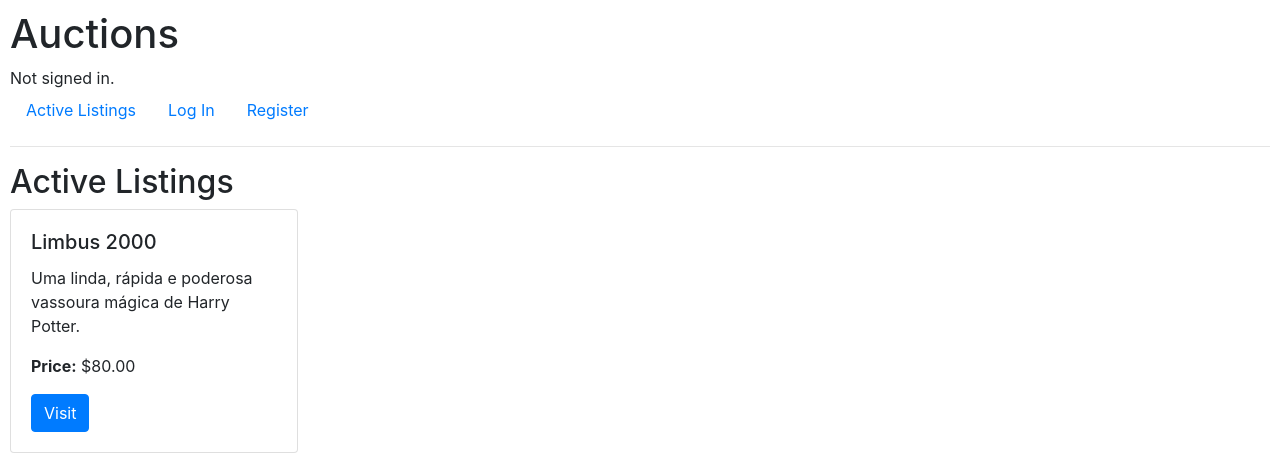
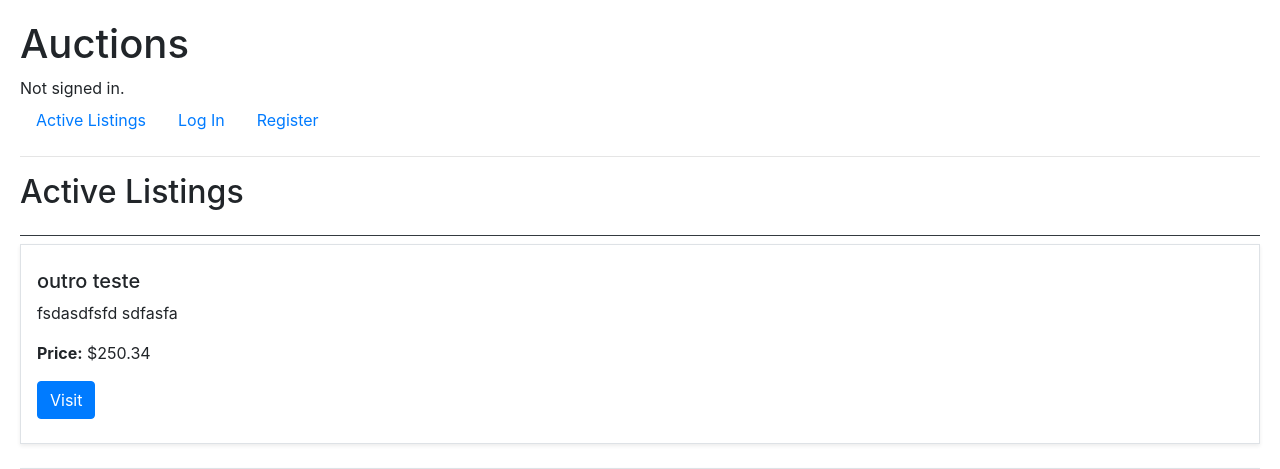
Before and after one commit to raiane-oliveira/Commerce, a Django app: page / in a window 1280 px wide. Shown: the top 469 px of the page. Run offline with Django 3.2, Linux system fonts and the light colour scheme; data comes from the database, SQL or seed files in the repository; both versions use the stored data as it was after the commit; some libraries are stand-ins or nearby versions.

Commit message:
Sorting the listings in descending order and creating a specific page to each listing

```diff
--- a/auctions/models.py
+++ b/auctions/models.py
@@ -1,5 +1,6 @@
 from django.contrib.auth.models import AbstractUser
 from django.db import models
+from django.db.models import F
 
 
 class User(AbstractUser):
@@ -15,6 +16,9 @@
     def __str__(self):
         return f"{self.title}: {self.description}, {self.startBid}"
 
+    class Meta:
+        ordering = [F("id").desc()]
+
 
 class Bids(models.Model):
     pass
--- a/auctions/static/auctions/styles.css
+++ b/auctions/static/auctions/styles.css
@@ -1,3 +1,3 @@
 body {
-    padding: 10px;
+    padding: 20px;
 }
--- a/auctions/templates/auctions/index.html
+++ b/auctions/templates/auctions/index.html
@@ -1,20 +1,29 @@
 {% extends "auctions/layout.html" %}
 
 {% block body %}
-    <h2>Active Listings</h2>
+    <h2 class="border-bottom border-dark pb-4">Active Listings</h2>
 
     {% for listing in listings %}
-        <div class="card" style="width: 18rem; margin-bottom: 20px;">
-            {% if listing.imageURL %}
-                <img class="card-img-top" src="{{ listing.imageURL }}" alt="Listing Image">
-            {% endif %}
-            <div class="card-body">
-                <h5 class="card-title">{{ listing.title }}</h5>
-                <p class="card-text">{{ listing.description }}</p>
-                <p class="card-text"><strong>Price:</strong> ${{ listing.startBid }}</p>
-                <a href="" class="btn btn-primary">Visit</a>
-            </div>
-        </div>
+        <ul class="list-unstyled">
+            <li class="media shadow-sm mb-4 w-100 border">
+                {% if listing.imageURL %}
+                    <div style="height: 300px; width: 700px;" class="bg-light mr-3">
+                        <img class="img-fluid w-100 h-100" src="{{ listing.imageURL }}" alt="{{ listing.title }} Image" style="object-fit: contain;">
+                    </div>
+                {% endif %}
+                <div class="media-body px-3 py-4">
+                    <h5 class="mt-0">{{ listing.title }}</h5>
+                    <p class="">{{ listing.description }}</p>
+                    <p class="">
+                        <strong>Price:</strong> ${{ listing.startBid }}
+                        <!-- {% if listing.category %}
+                            <p class="card-text p-2 rounded bg-info text-white d-inline">{{ listing.category }}</p>
+                        {% endif %} -->
+                    </p>
+                    <a href="{% url 'listings' listing.id %}" class="btn btn-primary ">Visit</a>
+                </div>
+            </li>
+        </ul>
     {% empty %}
         <p class="lead">
             No auction listings added yet.
--- a/auctions/urls.py
+++ b/auctions/urls.py
@@ -7,5 +7,6 @@
     path("login", views.login_view, name="login"),
     path("logout", views.logout_view, name="logout"),
     path("register", views.register, name="register"),
-    path("create_listing", views.create_listing, name="create_listing")
+    path("create_listing", views.create_listing, name="create_listing"),
+    path("listings/<int:listing_id>", views.listings, name="listings")
 ]
--- a/auctions/views.py
+++ b/auctions/views.py
@@ -104,3 +104,12 @@
     return render(request, "auctions/createListing.html", {
         "form": FormNewListing()
     })
+
+
+def listings(request, listing_id):
+
+    # Gets auction listing id
+    currentListing = AuctionListing.objects.get(id=listing_id)
+    return render(request, "auctions/listing.html", {
+        "listing": currentListing
+    })
```
Also changed, not shown: auctions/forms.py (+5 -2 lines), db.sqlite3.
